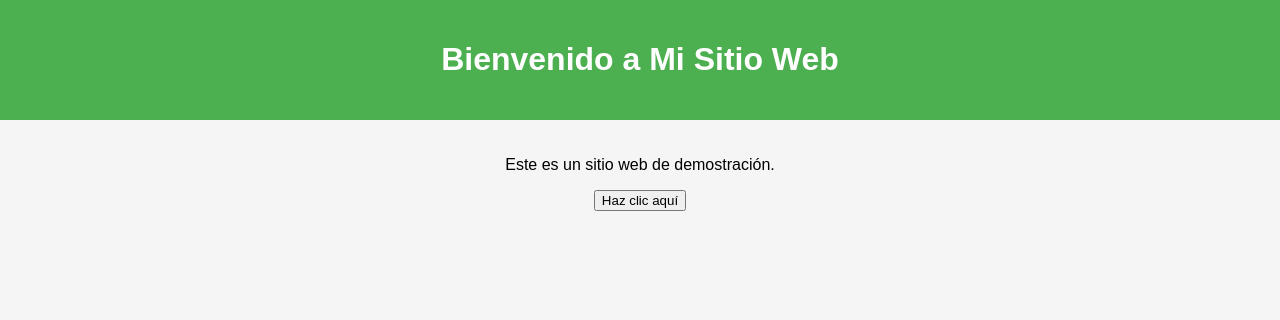
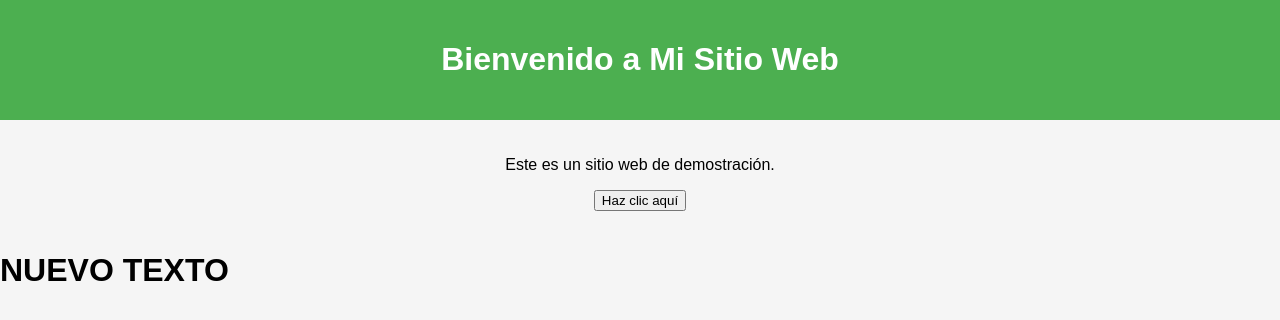
Before and after one commit to delopser8/ejercicio-despliegue, a plain HTML site: page index.html in a window 1280 px wide. Drawn offline with Linux system fonts and the light colour scheme.

Commit message:
Añadida sección de novedades en index.html

```diff
--- a/index.html
+++ b/index.html
@@ -14,6 +14,9 @@
         <p>Este es un sitio web de demostración.</p>
         <button id="accion">Haz clic aquí</button>
     </section>
+
+	<h1>NUEVO TEXTO</h1>
+
     <script src="js/script.js"></script>
 </body>
 </html>
```
